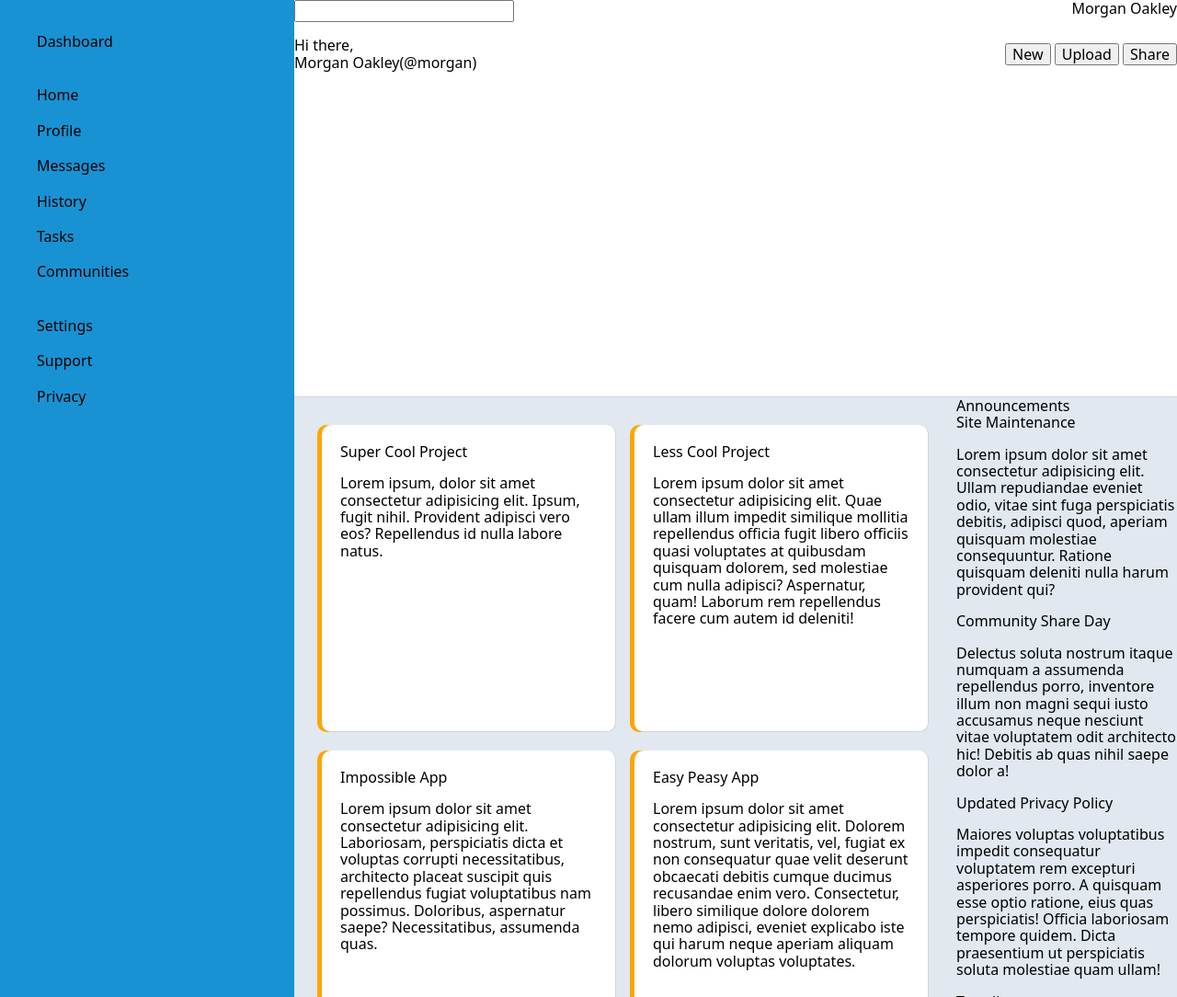
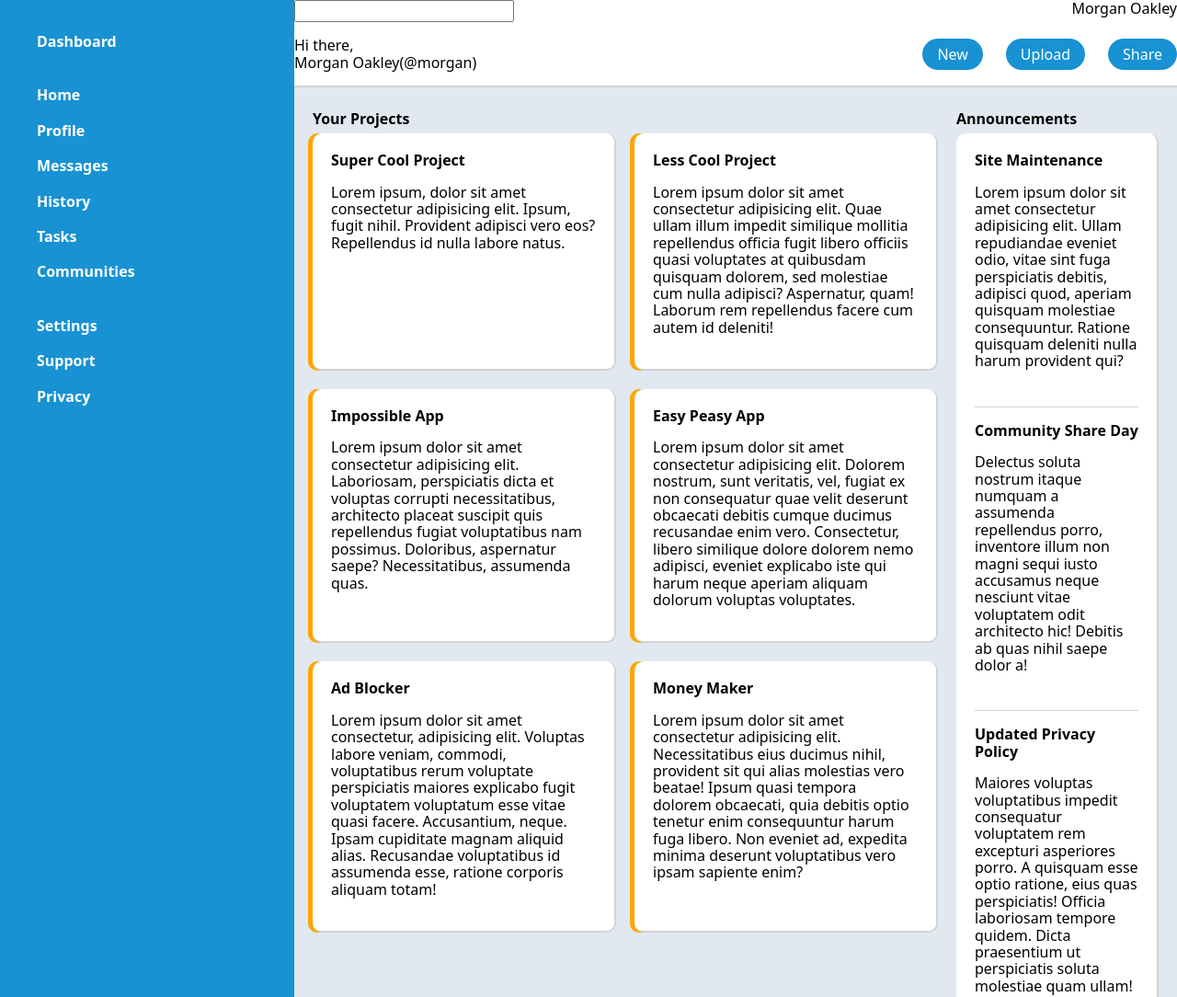
Before and after one commit to Marc-Andrei/Admin-Dashboard, a plain HTML site: page index.html in a window 1280 px wide. Shown: the top 1084 px of the page at 92% size. Drawn offline with Linux system fonts and the light colour scheme.

Commit message:
add further layout

```diff
--- a/index.html
+++ b/index.html
@@ -70,22 +70,19 @@
                     Money Maker
                     <p>Lorem ipsum dolor sit amet consectetur adipisicing elit. Necessitatibus eius ducimus nihil, provident sit qui alias molestias vero beatae! Ipsum quasi tempora dolorem obcaecati, quia debitis optio tenetur enim consequuntur harum fuga libero. Non eveniet ad, expedita minima deserunt voluptatibus vero ipsam sapiente enim?</p>
                 </div>
-                <div class="card"></div>
-                <div class="card"></div>
             </div>
             <div class="announcements">
-                Announcements
                 <div class="announcementCard">
-                    Site Maintenance
+                    <div>Site Maintenance</div>
                     <p>Lorem ipsum dolor sit amet consectetur adipisicing elit. Ullam repudiandae eveniet odio, vitae sint fuga perspiciatis debitis, adipisci quod, aperiam quisquam molestiae consequuntur. Ratione quisquam deleniti nulla harum provident qui?</p>
-                    Community Share Day
+                    <div>Community Share Day</div>
                     <p>Delectus soluta nostrum itaque numquam a assumenda repellendus porro, inventore illum non magni sequi iusto accusamus neque nesciunt vitae voluptatem odit architecto hic! Debitis ab quas nihil saepe dolor a!</p>
-                    Updated Privacy Policy
+                    <div>Updated Privacy Policy</div>
                     <p>Maiores voluptas voluptatibus impedit consequatur voluptatem rem excepturi asperiores porro. A quisquam esse optio ratione, eius quas perspiciatis! Officia laboriosam tempore quidem. Dicta praesentium ut perspiciatis soluta molestiae quam ullam!</p>
                 </div>
             </div>
             <div class="trending">
-                Trending
+                <div>Trending</div>
                 <ul class="trendingCard">
                     <li>@legan<br>Word Peace Builder</li>
                     <li>@morgan<br>Super Cool Project</li>
--- a/styles.css
+++ b/styles.css
@@ -1,23 +1,26 @@
 :root {
-    --gray-border: 1px solid lightgray;
+    --gray-border: 2px solid lightgray;
 }
 .container {
     display: grid;
     grid-template-areas: "sidebar header"
                          "sidebar main";
-    grid-template-rows: 1fr 3fr;
+    grid-template-rows: min-content min-content;
     grid-template-columns: 1fr 3fr;
 }
 
 .sidebar {
     grid-area: sidebar;
     background-color: #1892d3;
+    color: white;
+    font-weight: 700;
 
 }
 
 .sidebar ul{
     display:grid;
     gap: 20px;
+    grid-auto-rows: min-content;
 }
 
 .sidebar li {
@@ -51,15 +54,17 @@
     grid-template-areas: "projects announcements"
                          "projects trending";
     grid-template-columns: 3fr 1fr;
-    grid-template-rows: 1fr 1fr;
+    grid-template-rows: min-content min-content;
 }
 
 .projects {
     grid-area: projects;
     display: grid;
     grid-template-columns: 1fr 1fr;
-    padding: 30px;
+    padding: 50px 20px;
     gap: 20px;
+    position: relative;
+    grid-auto-rows: min-content;
 }
 
 .card {
@@ -72,18 +77,77 @@
     box-shadow: -5px 0px orange;
 }
 
-.projects:first-child:before {
+.card::first-line {
+    font-weight: 700;
+}
+
+.projects::before {
     content: "Your Projects";
     position: absolute;
+    top: 25px;
+    left: 20px;
+    font-weight: 700;
+
 
 }
 .announcements {
     grid-area: announcements;
+    margin: 50px 20px 50px 0;
+    position: relative;
+
+}
+
+.announcementCard,
+.trendingCard {
+    border-bottom: var(--gray-border);
+    border-right: var(--gray-border);
+    position: relative;
+    border-radius: 10px;
+    background-color: white;
+    padding: 20px;
+}
+
+.announcementCard div {
+    font-weight: 700;
+}
+
+.announcementCard p {
+    padding-bottom: 40px;
+    border-bottom: 1px solid lightgray;
+}
+
+.announcementCard p:last-child {
+    padding-bottom: 0px;
+    border-bottom: none;
+}
+
+.announcements::before {
+    content: "Announcements";
+    position: absolute;
+    top: -25px;
+    font-weight: 700;
 }
 
 .trending {
     grid-area: trending;
+    margin-right: 20px;
+}
+
+.trending > div {
+    font-weight: 700;
 }
 .bottom p{
     display:inline;
 }
+.buttons {
+    display:grid;
+    grid-auto-flow: column;
+    gap: 25px;
+}
+.buttons button {
+    background-color: #1892d3;
+    padding: 0.5em 1em;
+    border: none;
+    border-radius: 25px;
+    color: white;
+}
```
